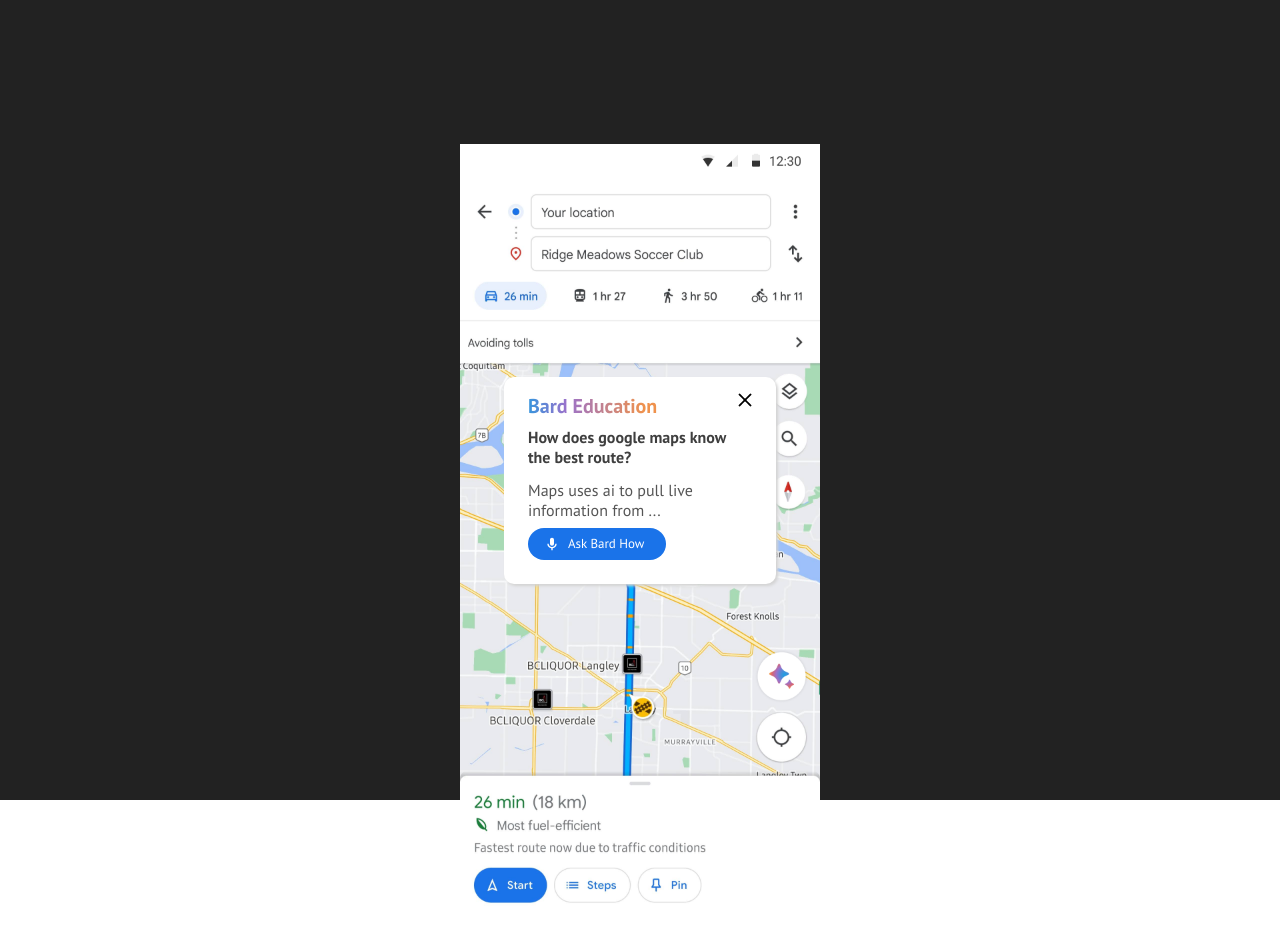
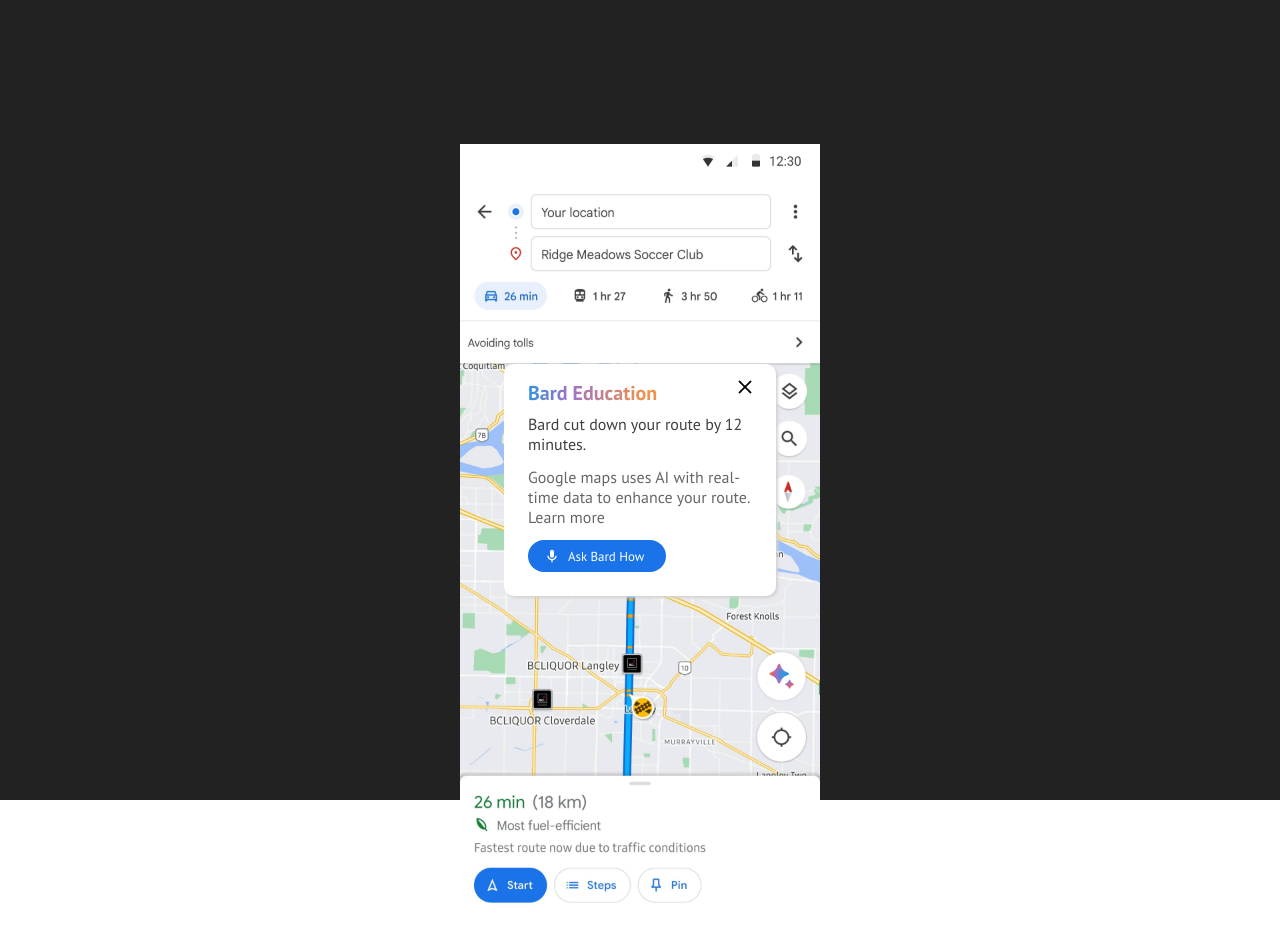
Before and after one commit to Corey-Chen-UXUI/industry-project-client, a React (Create React App) app: page /feature/2 in a window 1280 px wide. Built offline with nearby package versions, Linux system fonts and the light colour scheme.

Commit message:
finalized

```diff
--- a/src/Components/ModalBard/ModalBard.jsx
+++ b/src/Components/ModalBard/ModalBard.jsx
@@ -18,11 +18,11 @@
                     </section>
                     <button className="button">
                         <img className="button__icon" src={bardIcon} />
-                        What are the benefit of AI?
+                        What are the benefits of AI?
                     </button>
                     <button className="button">
                         <img className="button__icon" src={bardIcon} />
-                        How does bard use my data?
+                        How can I trust you?
                     </button>
                 </section>
             </section>
--- a/src/Components/ToolTipModal/ToolTipModal.jsx
+++ b/src/Components/ToolTipModal/ToolTipModal.jsx
@@ -27,8 +27,10 @@
                     <h1 className="tooltip__title">Bard Education</h1> <img src={close} className="tooltip__close" />
                 </section>
 
-                <section className="tooltip__description">How does google maps know the best route? </section>
-                <section className="tooltip__sub-description">Maps uses ai to pull live information from ...</section>
+                <section className="tooltip__description">Bard cut down your route by 12 minutes.</section>
+                <section className="tooltip__sub-description">
+                    Google maps uses AI with real-time data to enhance your route. Learn more
+                </section>
 
                 <ModalBard open={openModal} onClose={() => setOpenModal(false)} />
 
--- a/src/Components/ToolTipModal/ToolTipModal.scss
+++ b/src/Components/ToolTipModal/ToolTipModal.scss
@@ -41,13 +41,14 @@
         margin-bottom: 0.5rem;
     }
     &__description {
-        font-weight: 600;
+        font-weight: 400;
         font-size: 1rem;
         margin-bottom: 0.8125rem;
         color: #3f3f3f;
     }
     &__sub-description {
-        margin-bottom: 0.5rem;
+        margin-bottom: 0.8125rem;
+        color: #666;
     }
     &__button {
         border: none;
```
